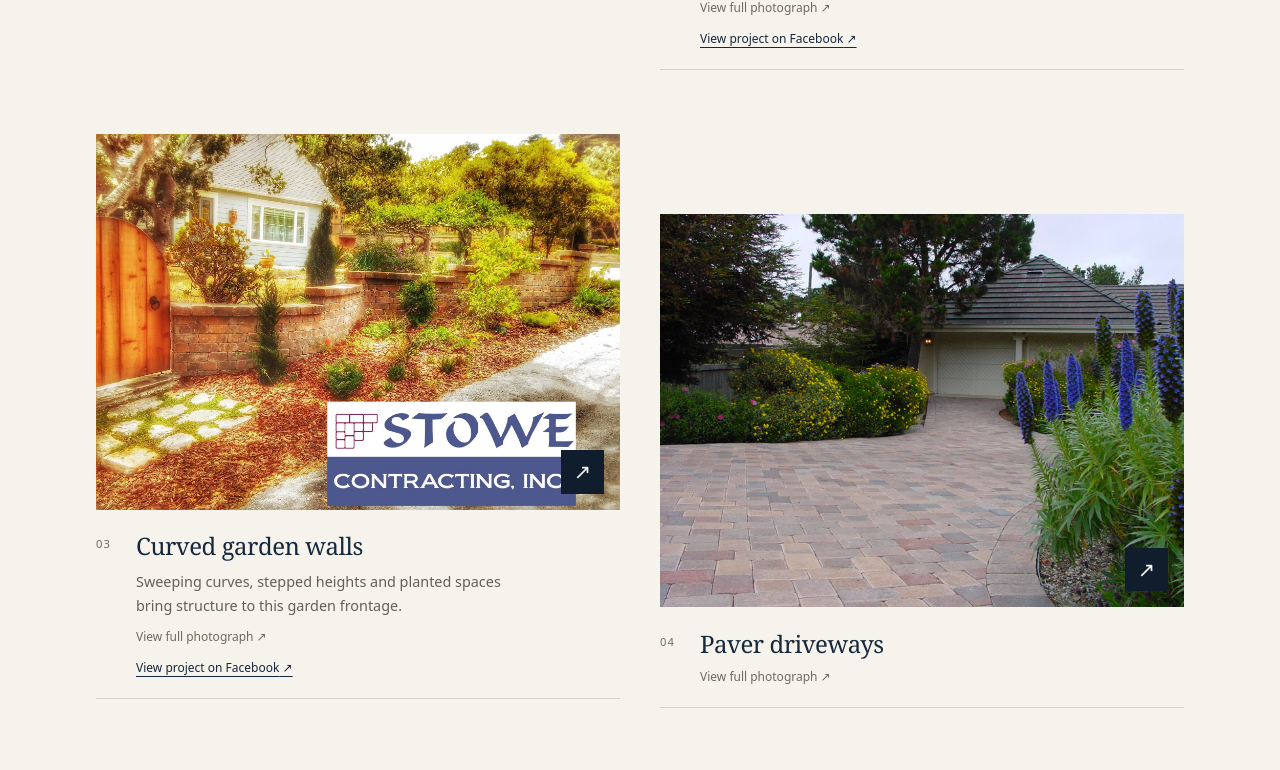
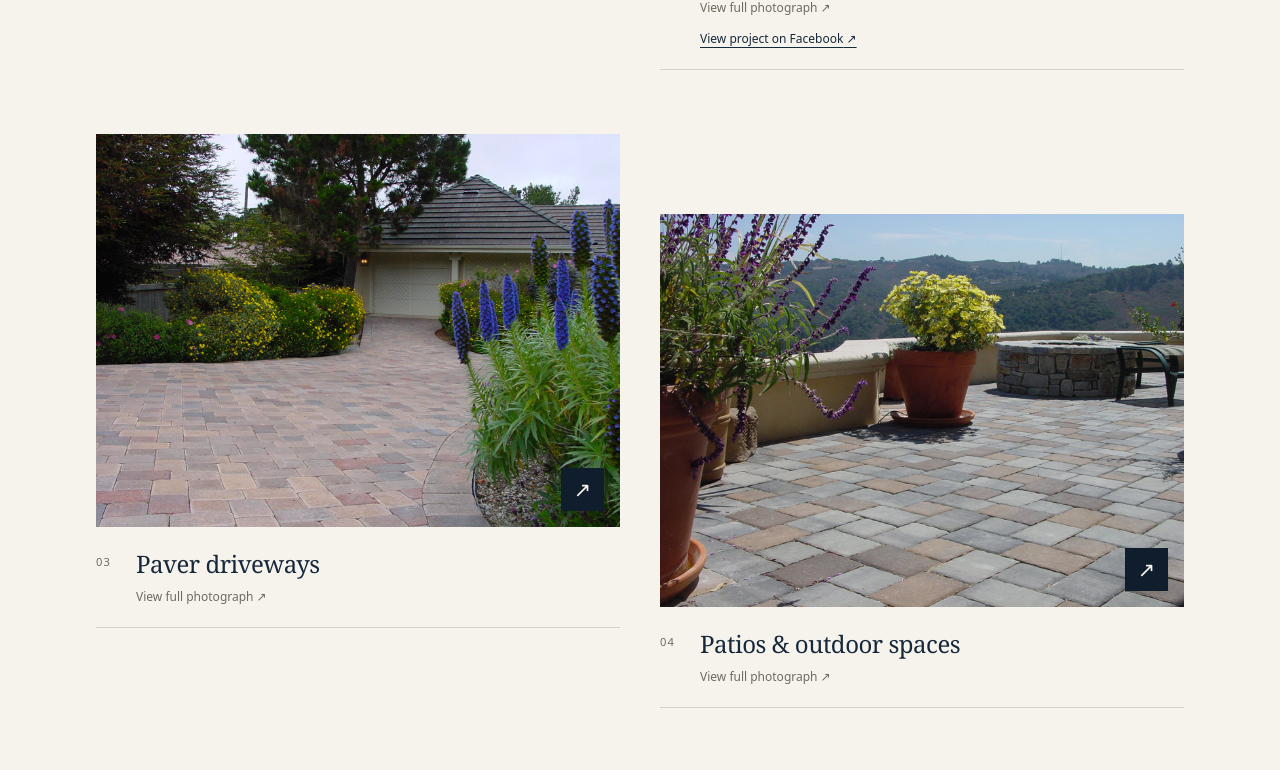
Before and after one commit to Solynx-Solutions/C-Users-rafae-OneDrive-GitHub-stowe-contracting, a Next.js app: page /projects in a window 1280 px wide. Shown: the part 1135-1905 px from the top of the page. Built offline with nearby package versions, Linux system fonts and the light colour scheme; no server answers.

Commit message:
Remove rejected logo-stamped photo from project gallery

```diff
--- a/data/stowe-project-photos.ts
+++ b/data/stowe-project-photos.ts
@@ -82,15 +82,6 @@ export const stoweProjectPhotos: StoweProjectPhoto[] = [
     "alt": "Circular dark-brick inlay with contrasting RC initials within a paver courtyard.",
     "description": "Stowe identifies this custom work as a Belgard permeable Quarrystone field with a Brooklyn circle and accent.",
     "source": "https://www.facebook.com/photo/?fbid=1608748141262922&set=a.466575485480199"
-  },
-  {
-    "src": "/media/facebook-stowe/curved-garden-walls.jpg",
-    "width": 2048,
-    "height": 1468,
-    "title": "Curved garden walls",
-    "alt": "Curved masonry garden walls with capped piers and planting beside a home.",
-    "description": "Sweeping curves, stepped heights and planted spaces bring structure to this garden frontage.",
-    "source": "https://www.facebook.com/photo/?fbid=1608750904595979&set=a.466575485480199"
   }
 ],
 ...originalPhotos
```
